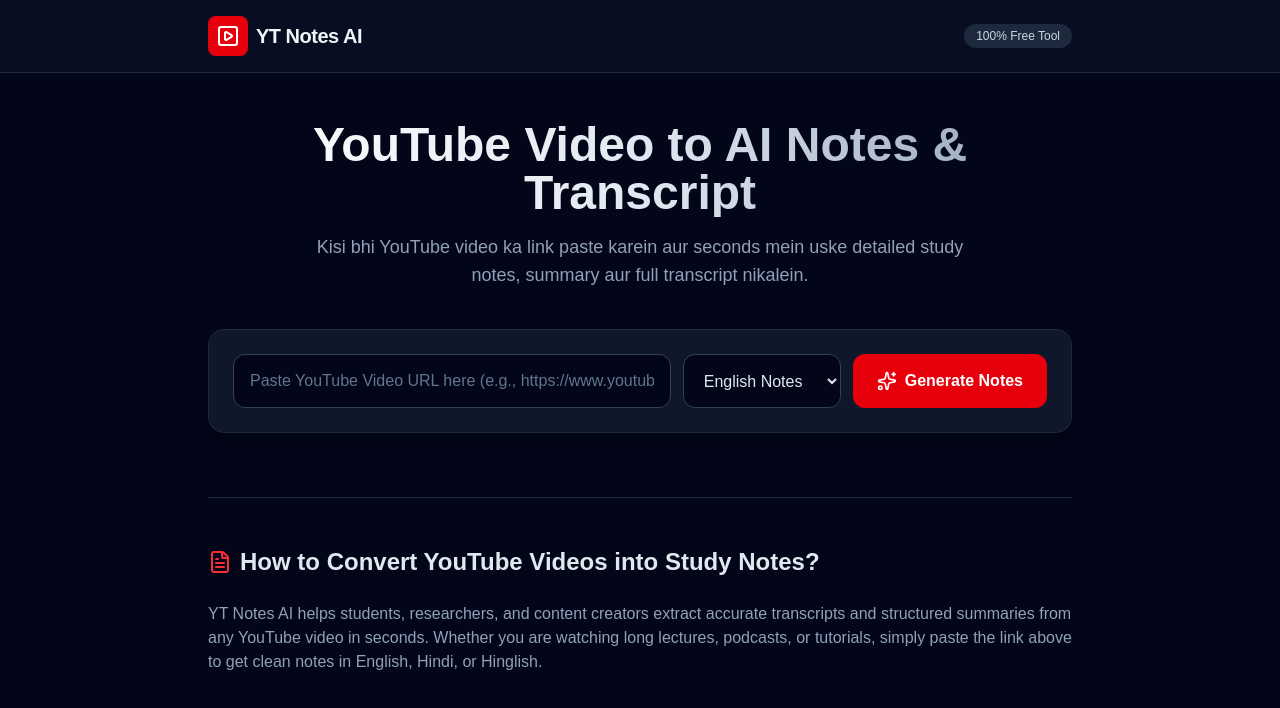
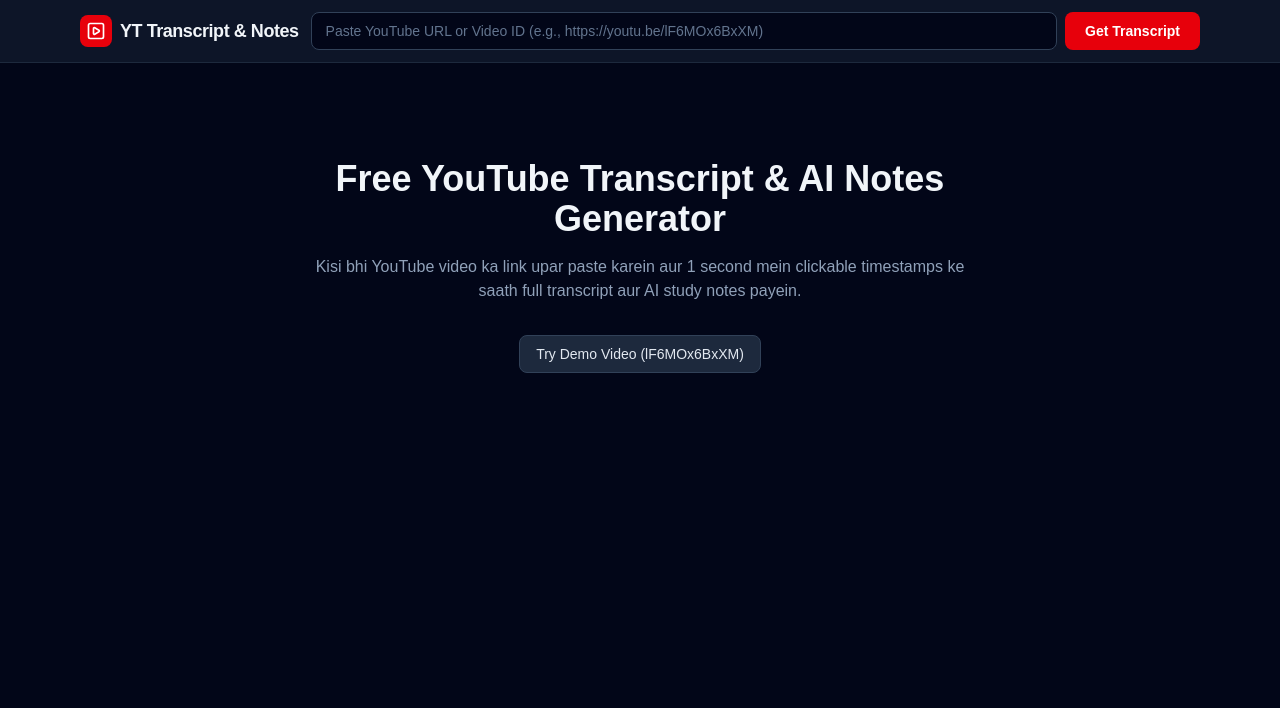
Before and after one commit to vishudhh06/yt-notes-ai, a Next.js app: page / in a window 1280 px wide. Shown: the top 708 px of the page. Built offline with nearby package versions, Linux system fonts and the light colour scheme.

Commit message:
Upgrade to interactive split-screen transcript tool

```diff
--- a/app/page.tsx
+++ b/app/page.tsx
@@ -1,176 +1,371 @@
 'use client';
 
-import { useState } from 'react';
-import { PlaySquare, Sparkles, Copy, Check, FileText, Loader2 } from 'lucide-react';
+import { useState, useEffect, Suspense } from 'react';
+import { useSearchParams, useRouter } from 'next/navigation';
+import {
+  PlaySquare,
+  Search,
+  Copy,
+  Check,
+  Download,
+  Sparkles,
+  Loader2,
+  Clock,
+} from 'lucide-react';
 
-export default function Home() {
-  const [url, setUrl] = useState('');
+interface Segment {
+  text: string;
+  offset: number;
+}
+
+function formatTime(seconds: number) {
+  const hrs = Math.floor(seconds / 3600);
+  const mins = Math.floor((seconds % 3600) / 60);
+  const secs = seconds % 60;
+  if (hrs > 0) {
+    return `${hrs}:${mins.toString().padStart(2, '0')}:${secs.toString().padStart(2, '0')}`;
+  }
+  return `${mins.toString().padStart(2, '0')}:${secs.toString().padStart(2, '0')}`;
+}
+
+function TranscriptWorkspace() {
+  const searchParams = useSearchParams();
+  const router = useRouter();
+  const urlParam = searchParams.get('v');
+
+  const [inputUrl, setInputUrl] = useState('');
+  const [videoId, setVideoId] = useState('');
+  const [startTime, setStartTime] = useState(0);
+  const [segments, setSegments] = useState<Segment[]>([]);
+  const [searchQuery, setSearchQuery] = useState('');
+  const [showTimestamps, setShowTimestamps] = useState(true);
+  const [loading, setLoading] = useState(false);
+  const [error, setError] = useState('');
+  const [copied, setCopied] = useState(false);
+
+  // AI Notes states
+  const [notes, setNotes] = useState('');
+  const [notesLoading, setNotesLoading] = useState(false);
   const [language, setLanguage] = useState('English');
-  const [loading, setLoading] = useState(false);
-  const [notes, setNotes] = useState('');
-  const [transcript, setTranscript] = useState('');
-  const [activeTab, setActiveTab] = useState<'notes' | 'transcript'>('notes');
-  const [copied, setCopied] = useState(false);
-  const [error, setError] = useState('');
+  const [viewMode, setViewMode] = useState<'transcript' | 'notes'>('transcript');
 
-  const handleGenerate = async (e: React.FormEvent) => {
-    e.preventDefault();
-    if (!url.trim()) return;
-
+  const fetchTranscript = async (target: string) => {
     setLoading(true);
     setError('');
     setNotes('');
-    setTranscript('');
+    setViewMode('transcript');
 
     try {
       const res = await fetch('/api/generate', {
         method: 'POST',
         headers: { 'Content-Type': 'application/json' },
-        body: JSON.stringify({ url, language }),
+        body: JSON.stringify({ url: target, action: 'transcript' }),
       });
-
       const data = await res.json();
       if (!res.ok) {
-        setError(data.error || 'Kuch galat ho gaya.');
+        setError(data.error || 'Transcript nahi mil paya.');
       } else {
-        setNotes(data.notes);
-        setTranscript(data.transcript);
+        setVideoId(data.videoId);
+        setSegments(data.segments);
+        setStartTime(0);
+        router.push(`/?v=${data.videoId}`, { scroll: false });
       }
     } catch {
-      setError('Server se connect nahi ho paya. Dobara try karein.');
+      setError('Server connection error.');
     } finally {
       setLoading(false);
     }
   };
 
+  useEffect(() => {
+    if (urlParam && urlParam !== videoId) {
+      setInputUrl(`https://www.youtube.com/watch?v=${urlParam}`);
+      fetchTranscript(urlParam);
+    }
+  }, [urlParam]);
+
+  const handleSubmit = (e: React.FormEvent) => {
+    e.preventDefault();
+    if (!inputUrl.trim()) return;
+    fetchTranscript(inputUrl);
+  };
+
+  const handleGenerateNotes = async () => {
+    if (notes) {
+      setViewMode('notes');
+      return;
+    }
+    setNotesLoading(true);
+    setViewMode('notes');
+    try {
+      const fullText = segments.map((s) => s.text).join(' ');
+      const res = await fetch('/api/generate', {
+        method: 'POST',
+        headers: { 'Content-Type': 'application/json' },
+        body: JSON.stringify({
+          action: 'summarize',
+          language,
+          transcriptText: fullText,
+        }),
+      });
+      const data = await res.json();
+      if (res.ok) setNotes(data.notes);
+      else setNotes('Notes generate nahi ho paye: ' + data.error);
+    } catch {
+      setNotes('Error generating AI notes.');
+    } finally {
+      setNotesLoading(false);
+    }
+  };
+
+  const filteredSegments = segments.filter((s) =>
+    s.text.toLowerCase().includes(searchQuery.toLowerCase())
+  );
+
+  const getPlainText = () => {
+    if (viewMode === 'notes') return notes;
+    return filteredSegments
+      .map((s) => (showTimestamps ? `[${formatTime(s.offset)}] ${s.text}` : s.text))
+      .join('\n');
+  };
+
   const handleCopy = () => {
-    const textToCopy = activeTab === 'notes' ? notes : transcript;
-    navigator.clipboard.writeText(textToCopy);
+    navigator.clipboard.writeText(getPlainText());
     setCopied(true);
     setTimeout(() => setCopied(false), 2000);
   };
 
+  const handleDownload = () => {
+    const blob = new Blob([getPlainText()], { type: 'text/plain;charset=utf-8' });
+    const link = document.createElement('a');
+    link.href = URL.createObjectURL(blob);
+    link.download = `${videoId || 'youtube'}-${viewMode}.txt`;
+    link.click();
+  };
+
   return (
-    <div className="min-h-screen bg-slate-950 text-slate-100 flex flex-col">
-      {/* Header */}
-      <header className="border-b border-slate-800 bg-slate-900/50 backdrop-blur-md sticky top-0 z-10">
-        <div className="max-w-4xl mx-auto px-4 py-4 flex items-center justify-between">
-          <div className="flex items-center gap-2">
-            <div className="bg-red-600 p-2 rounded-lg">
-              <PlaySquare className="w-6 h-6 text-white" />
+    <div className="min-h-screen bg-slate-950 text-slate-100">
+      {/* Top Navbar */}
+      <header className="border-b border-slate-800 bg-slate-900/90 sticky top-0 z-20">
+        <div className="max-w-6xl mx-auto px-4 py-3 flex flex-col md:flex-row items-center gap-3">
+          <div
+            onClick={() => {
+              setVideoId('');
+              setSegments([]);
+              router.push('/');
+            }}
+            className="flex items-center gap-2 cursor-pointer shrink-0"
+          >
+            <div className="bg-red-600 p-1.5 rounded-lg">
+              <PlaySquare className="w-5 h-5 text-white" />
             </div>
-            <span className="font-bold text-xl tracking-tight">YT Notes AI</span>
+            <span className="font-bold text-lg tracking-tight">YT Transcript & Notes</span>
           </div>
-          <span className="text-xs bg-slate-800 text-slate-300 px-3 py-1 rounded-full">
-            100% Free Tool
-          </span>
+
+          <form onSubmit={handleSubmit} className="flex-1 flex w-full gap-2">
+            <input
+              type="text"
+              required
+              placeholder="Paste YouTube URL or Video ID (e.g., https://youtu.be/lF6MOx6BxXM)"
+              value={inputUrl}
+              onChange={(e) => setInputUrl(e.target.value)}
+              className="flex-1 bg-slate-950 border border-slate-700 rounded-lg px-3.5 py-2 text-sm text-slate-100 placeholder-slate-500 focus:outline-none focus:border-red-500"
+            />
+            <button
+              type="submit"
+              disabled={loading}
+              className="bg-red-600 hover:bg-red-700 disabled:bg-red-800 text-white text-sm font-semibold px-5 py-2 rounded-lg transition cursor-pointer shrink-0"
+            >
+              {loading ? 'Loading...' : 'Get Transcript'}
+            </button>
+          </form>
         </div>
       </header>
 
-      {/* Main Content */}
-      <main className="flex-1 max-w-4xl w-full mx-auto px-4 py-12">
-        <div className="text-center mb-10">
-          <h1 className="text-4xl md:text-5xl font-extrabold mb-4 bg-gradient-to-r from-white via-slate-200 to-slate-400 bg-clip-text text-transparent">
-            YouTube Video to AI Notes & Transcript
+      <main className="max-w-6xl mx-auto px-4 py-8">
+        {error && (
+          <div className="bg-red-950/60 border border-red-800 text-red-300 px-4 py-3 rounded-xl mb-6 text-sm">
+            {error}
+          </div>
+        )}
+
+        {/* Landing Hero (Jab koi video open na ho) */}
+        {!videoId && !loading && (
+          <div className="text-center py-16 max-w-2xl mx-auto">
+            <h1 className="text-4xl font-extrabold mb-4">
+              Free YouTube Transcript & AI Notes Generator
             </h1>
-          <p className="text-slate-400 text-lg max-w-2xl mx-auto">
-            Kisi bhi YouTube video ka link paste karein aur seconds mein uske detailed study notes, summary aur full transcript nikalein.
+            <p className="text-slate-400 mb-8">
+              Kisi bhi YouTube video ka link upar paste karein aur 1 second mein clickable timestamps ke saath full transcript aur AI study notes payein.
             </p>
+            <button
+              onClick={() => {
+                setInputUrl('https://www.youtube.com/watch?v=lF6MOx6BxXM');
+                fetchTranscript('lF6MOx6BxXM');
+              }}
+              className="text-sm bg-slate-800 hover:bg-slate-700 text-slate-200 px-4 py-2 rounded-lg border border-slate-700 cursor-pointer"
+            >
+              Try Demo Video (lF6MOx6BxXM)
+            </button>
+          </div>
+        )}
+
+        {/* Split Workspace (Video Left + Interactive Transcript Right) */}
+        {videoId && segments.length > 0 && (
+          <div className="grid grid-cols-1 lg:grid-cols-12 gap-6 items-start">
+            {/* Left Column: Embedded Video + AI Summary Controls */}
+            <div className="lg:col-span-5 lg:sticky lg:top-20 space-y-4">
+              <div className="aspect-video w-full rounded-xl overflow-hidden border border-slate-800 bg-black shadow-lg">
+                <iframe
+                  className="w-full h-full"
+                  src={`https://www.youtube.com/embed/${videoId}?start=${startTime}&autoplay=${startTime > 0 ? 1 : 0}`}
+                  title="YouTube video player"
+                  allow="accelerometer; autoplay; clipboard-write; encrypted-media; gyroscope; picture-in-picture"
+                  allowFullScreen
+                />
               </div>
 
-        {/* Input Form */}
-        <form onSubmit={handleGenerate} className="bg-slate-900 p-4 md:p-6 rounded-2xl border border-slate-800 shadow-xl mb-8">
-          <div className="flex flex-col md:flex-row gap-3">
-            <input
-              type="url"
-              required
-              placeholder="Paste YouTube Video URL here (e.g., https://www.youtube.com/watch?v=...)"
-              value={url}
-              onChange={(e) => setUrl(e.target.value)}
-              className="flex-1 bg-slate-950 border border-slate-700 rounded-xl px-4 py-3.5 text-slate-100 placeholder-slate-500 focus:outline-none focus:border-red-500"
-            />
+              {/* AI Notes Box */}
+              <div className="bg-slate-900 border border-slate-800 rounded-xl p-4 space-y-3">
+                <div className="flex items-center justify-between">
+                  <span className="text-sm font-semibold text-slate-200 flex items-center gap-1.5">
+                    <Sparkles className="w-4 h-4 text-amber-400" />
+                    AI Study Notes
+                  </span>
                   <select
                     value={language}
-              onChange={(e) => setLanguage(e.target.value)}
-              className="bg-slate-950 border border-slate-700 rounded-xl px-4 py-3.5 text-slate-200 focus:outline-none focus:border-red-500"
+                    onChange={(e) => {
+                      setLanguage(e.target.value);
+                      setNotes('');
+                    }}
+                    className="bg-slate-950 border border-slate-700 rounded-md px-2 py-1 text-xs text-slate-300"
                   >
-              <option value="English">English Notes</option>
-              <option value="Hindi">Hindi Notes</option>
-              <option value="Hinglish">Hinglish Notes</option>
+                    <option value="English">English</option>
+                    <option value="Hindi">Hindi</option>
+                    <option value="Hinglish">Hinglish</option>
                   </select>
+                </div>
                 <button
-              type="submit"
-              disabled={loading}
-              className="bg-red-600 hover:bg-red-700 disabled:bg-red-800 text-white font-semibold px-6 py-3.5 rounded-xl flex items-center justify-center gap-2 transition cursor-pointer"
+                  onClick={handleGenerateNotes}
+                  disabled={notesLoading}
+                  className="w-full bg-indigo-600 hover:bg-indigo-700 text-white text-sm font-medium py-2.5 rounded-lg flex items-center justify-center gap-2 transition cursor-pointer"
                 >
-              {loading ? (
+                  {notesLoading ? (
                     <>
-                  <Loader2 className="w-5 h-5 animate-spin" />
-                  Generating...
+                      <Loader2 className="w-4 h-4 animate-spin" />
+                      Creating Notes...
                     </>
                   ) : (
-                <>
-                  <Sparkles className="w-5 h-5" />
-                  Generate Notes
-                </>
+                    'Generate AI Summary & Notes'
                   )}
                 </button>
               </div>
-          {error && (
-            <p className="mt-4 text-red-400 text-sm bg-red-950/50 border border-red-900 p-3 rounded-lg">
-              {error}
-            </p>
-          )}
-        </form>
+            </div>
 
-        {/* Results Section */}
-        {(notes || transcript) && (
-          <div className="bg-slate-900 border border-slate-800 rounded-2xl overflow-hidden shadow-xl mb-16">
-            <div className="flex items-center justify-between border-b border-slate-800 px-4 py-3 bg-slate-900/80">
-              <div className="flex gap-2">
+            {/* Right Column: Searchable Timestamped Transcript / Notes */}
+            <div className="lg:col-span-7 bg-slate-900 border border-slate-800 rounded-xl overflow-hidden shadow-lg">
+              {/* Toolbar */}
+              <div className="p-3 border-b border-slate-800 flex flex-wrap items-center justify-between gap-2 bg-slate-900/95">
+                <div className="flex gap-1.5">
                   <button
-                  onClick={() => setActiveTab('notes')}
-                  className={`px-4 py-2 rounded-lg text-sm font-medium transition cursor-pointer ${
-                    activeTab === 'notes' ? 'bg-red-600 text-white' : 'text-slate-400 hover:text-white'
+                    onClick={() => setViewMode('transcript')}
+                    className={`px-3 py-1.5 rounded-lg text-xs font-medium cursor-pointer ${
+                      viewMode === 'transcript' ? 'bg-red-600 text-white' : 'bg-slate-800 text-slate-300'
                     }`}
                   >
-                  AI Summary & Notes
+                    Transcript ({segments.length})
+                  </button>
+                  {notes && (
+                    <button
+                      onClick={() => setViewMode('notes')}
+                      className={`px-3 py-1.5 rounded-lg text-xs font-medium cursor-pointer ${
+                        viewMode === 'notes' ? 'bg-indigo-600 text-white' : 'bg-slate-800 text-slate-300'
+                      }`}
+                    >
+                      AI Notes
+                    </button>
+                  )}
+                </div>
+
+                <div className="flex items-center gap-2">
+                  {viewMode === 'transcript' && (
+                    <button
+                      onClick={() => setShowTimestamps(!showTimestamps)}
+                      className="flex items-center gap-1 text-xs bg-slate-800 hover:bg-slate-700 px-2.5 py-1.5 rounded-lg text-slate-300 cursor-pointer"
+                      title="Toggle Timestamps"
+                    >
+                      <Clock className="w-3.5 h-3.5" />
+                      {showTimestamps ? 'Hide Time' : 'Show Time'}
+                    </button>
+                  )}
+                  <button
+                    onClick={handleCopy}
+                    className="flex items-center gap-1 text-xs bg-slate-800 hover:bg-slate-700 px-2.5 py-1.5 rounded-lg text-slate-200 cursor-pointer"
+                  >
+                    {copied ? <Check className="w-3.5 h-3.5 text-green-400" /> : <Copy className="w-3.5 h-3.5" />}
+                    {copied ? 'Copied' : 'Copy'}
                   </button>
                   <button
-                  onClick={() => setActiveTab('transcript')}
-                  className={`px-4 py-2 rounded-lg text-sm font-medium transition cursor-pointer ${
-                    activeTab === 'transcript' ? 'bg-red-600 text-white' : 'text-slate-400 hover:text-white'
-                  }`}
+                    onClick={handleDownload}
+                    className="flex items-center gap-1 text-xs bg-slate-800 hover:bg-slate-700 px-2.5 py-1.5 rounded-lg text-slate-200 cursor-pointer"
                   >
-                  Full Transcript
+                    <Download className="w-3.5 h-3.5" />
+                    .TXT
                   </button>
                 </div>
-              <button
-                onClick={handleCopy}
-                className="flex items-center gap-1.5 text-sm bg-slate-800 hover:bg-slate-700 text-slate-200 px-3 py-1.5 rounded-lg transition cursor-pointer"
-              >
-                {copied ? <Check className="w-4 h-4 text-green-400" /> : <Copy className="w-4 h-4" />}
-                {copied ? 'Copied!' : 'Copy Text'}
-              </button>
               </div>
 
-            <div className="p-6 whitespace-pre-wrap leading-relaxed text-slate-300 max-h-[600px] overflow-y-auto">
-              {activeTab === 'notes' ? notes : transcript}
+              {/* Search Inside Transcript */}
+              {viewMode === 'transcript' && (
+                <div className="p-3 border-b border-slate-800 bg-slate-950/50">
+                  <div className="relative">
+                    <Search className="w-4 h-4 text-slate-500 absolute left-3 top-2.5" />
+                    <input
+                      type="text"
+                      placeholder="Search words in transcript..."
+                      value={searchQuery}
+                      onChange={(e) => setSearchQuery(e.target.value)}
+                      className="w-full bg-slate-900 border border-slate-800 rounded-lg pl-9 pr-3 py-1.5 text-sm text-slate-200 placeholder-slate-500 focus:outline-none focus:border-slate-600"
+                    />
                   </div>
                 </div>
               )}
 
-        {/* SEO Content Section for Google Ranking */}
-        <section className="mt-16 border-t border-slate-800 pt-12 text-slate-400 space-y-6">
-          <h2 className="text-2xl font-bold text-slate-200 flex items-center gap-2">
-            <FileText className="w-6 h-6 text-red-500" />
-            How to Convert YouTube Videos into Study Notes?
-          </h2>
-          <p>
-            YT Notes AI helps students, researchers, and content creators extract accurate transcripts and structured summaries from any YouTube video in seconds. Whether you are watching long lectures, podcasts, or tutorials, simply paste the link above to get clean notes in English, Hindi, or Hinglish.
-          </p>
-        </section>
+              {/* Content Display */}
+              <div className="p-4 max-h-[650px] overflow-y-auto space-y-2">
+                {viewMode === 'notes' ? (
+                  <div className="whitespace-pre-wrap text-sm leading-relaxed text-slate-200">
+                    {notes}
+                  </div>
+                ) : (
+                  filteredSegments.map((seg, idx) => (
+                    <div
+                      key={idx}
+                      onClick={() => setStartTime(seg.offset)}
+                      className="group flex items-start gap-3 p-2 rounded-lg hover:bg-slate-800/70 cursor-pointer transition"
+                    >
+                      {showTimestamps && (
+                        <span className="text-xs font-mono text-red-400 bg-red-950/50 px-2 py-0.5 rounded shrink-0 mt-0.5 group-hover:bg-red-600 group-hover:text-white transition">
+                          {formatTime(seg.offset)}
+                        </span>
+                      )}
+                      <p className="text-sm text-slate-300 leading-relaxed">{seg.text}</p>
+                    </div>
+                  ))
+                )}
+              </div>
+            </div>
+          </div>
+        )}
       </main>
     </div>
   );
 }
+
+export default function Home() {
+  return (
+    <Suspense fallback={<div className="min-h-screen bg-slate-950 text-white p-10">Loading...</div>}>
+      <TranscriptWorkspace />
+    </Suspense>
+  );
+}
```
Lines whose indentation alone changed are shown as unchanged.
